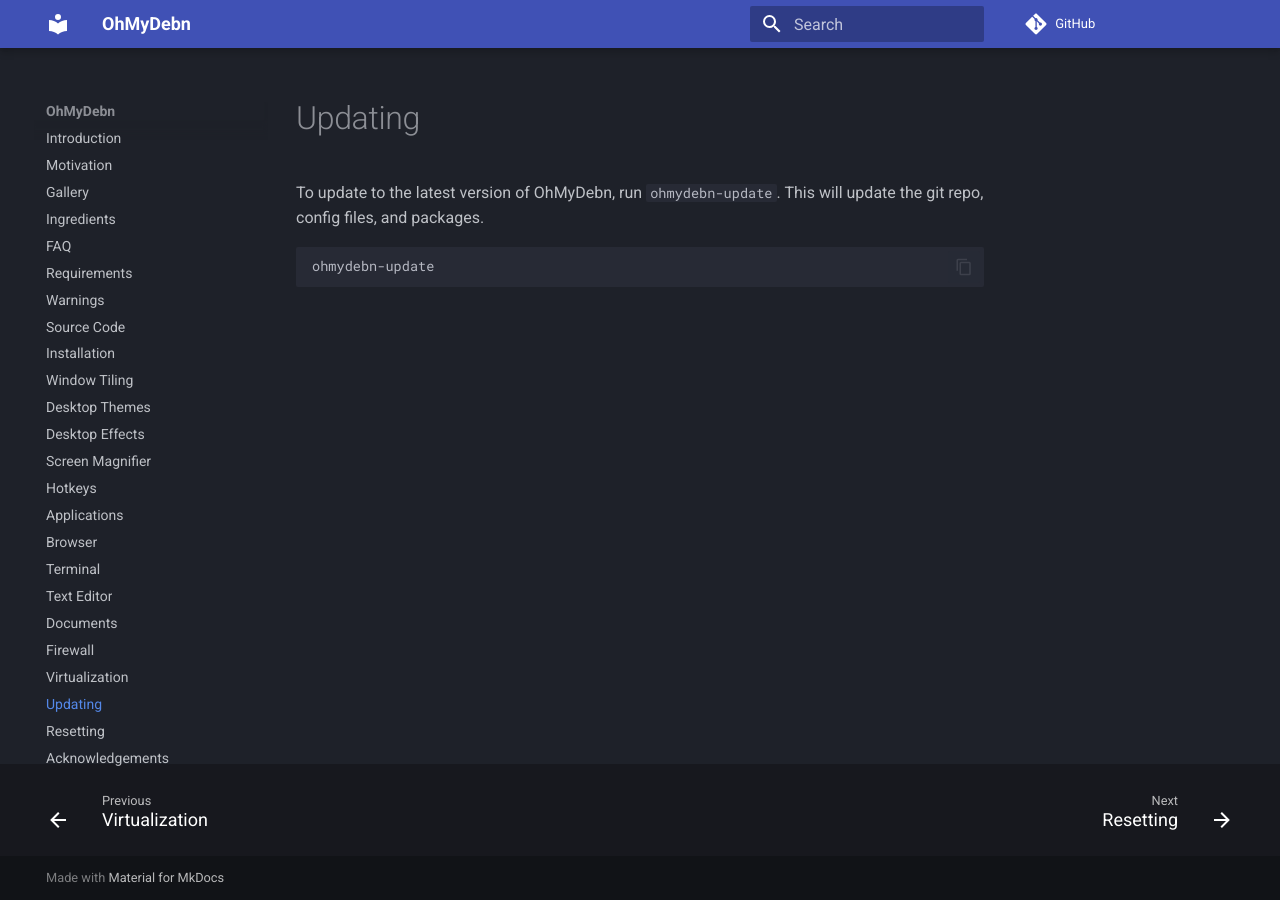
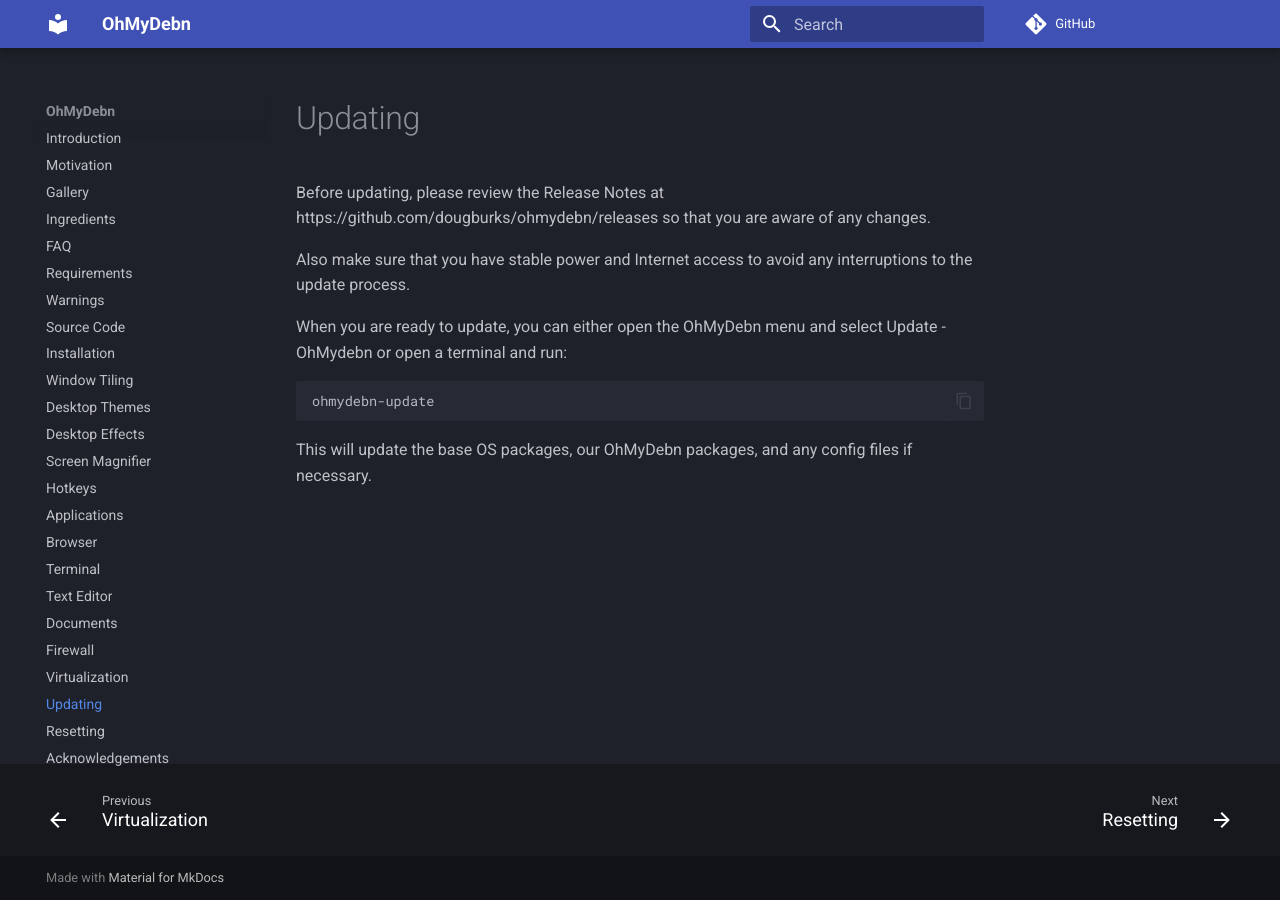
Before and after one commit to dougburks/ohmydebn-docs, an MkDocs documentation site: the page built from docs/updating.md, in a window 1280 px wide. Built offline with MkDocs 1.6.1 and Material for MkDocs 9.7.7, drawn with Linux system fonts in a browser that asks for light colours; comment, search, counter and statistics services are not loaded.

Commit message:
update updating.md

````diff
--- a/docs/updating.md
+++ b/docs/updating.md
@@ -1,5 +1,10 @@
-To update to the latest version of OhMyDebn, run `ohmydebn-update`. This will update the git repo, config files, and packages.
+Before updating, please review the Release Notes at https://github.com/dougburks/ohmydebn/releases so that you are aware of any changes.
 
+Also make sure that you have stable power and Internet access to avoid any interruptions to the update process.
+
+When you are ready to update, you can either open the OhMyDebn menu and select Update - OhMydebn or open a terminal and run:
 ```bash
 ohmydebn-update
 ```
+
+This will update the base OS packages, our OhMyDebn packages, and any config files if necessary.
````
